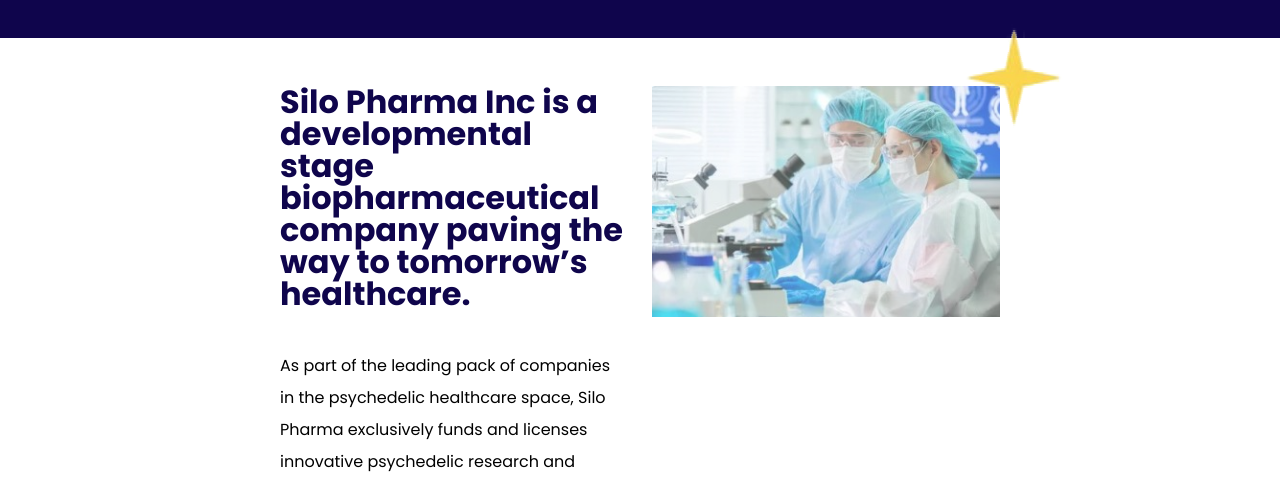
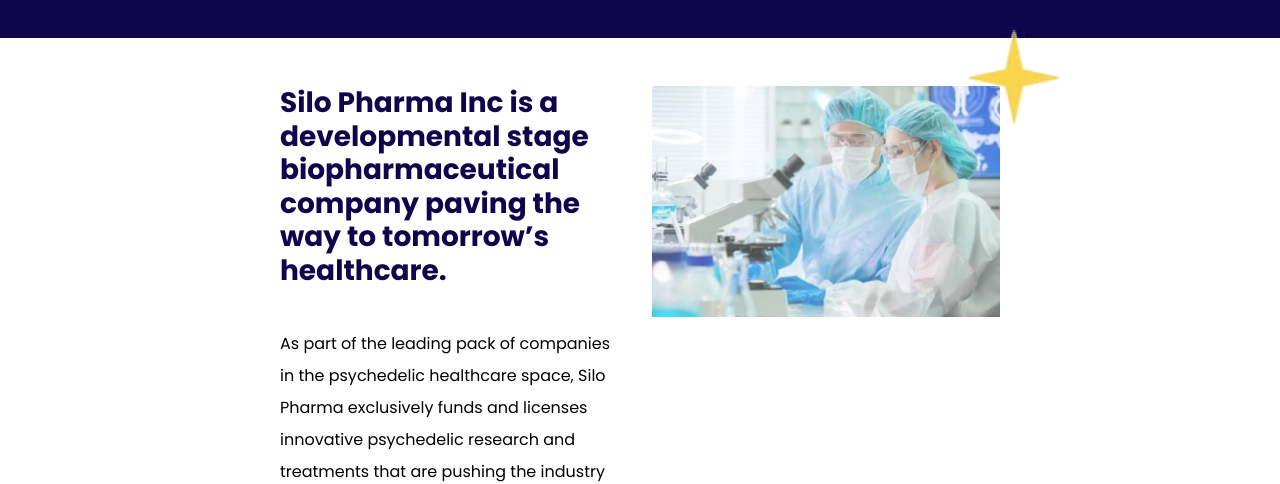
Before and after one commit to mishatpibble/sass-template-1, a plain HTML site: page index.html in a window 1280 px wide. Shown: the part 318-802 px from the top of the page. Drawn offline with nearby package versions, Linux system fonts and the light colour scheme; files that its build step writes are made by us from their sources.

Commit message:
updated font css

```diff
--- a/1st.scss
+++ b/1st.scss
@@ -18,17 +18,21 @@
 $section-paddings: 0rem, 2rem, 3rem;
 
 @mixin h2-rule {
-    font: normal normal bold 40px/45px Poppins;
+    // font: normal normal bold 40px/45px Poppins;
 letter-spacing: 0px;
     color:white;
+    font-family: Poppins;
+    font-weight:600 !important;
 }
 
 
 @mixin h3-part0 {
     text-align: left;
-font: normal normal bold 32px/32px Poppins;
+
 letter-spacing: 0px;
 color: $primary-font-color;
+    font-family:Poppins;
+    font-weight:bold !important;
 }
 
 @mixin section-rule {
@@ -46,9 +50,11 @@
 }
 
 @mixin h4-rule {
-    font: normal normal normal 32px/32px Poppins;
+    // font: normal normal normal 32px/32px Poppins;
     letter-spacing: 0px;
 color: $primary-font-color;
+    font-family:Poppins;
+
 }
 
 
```
